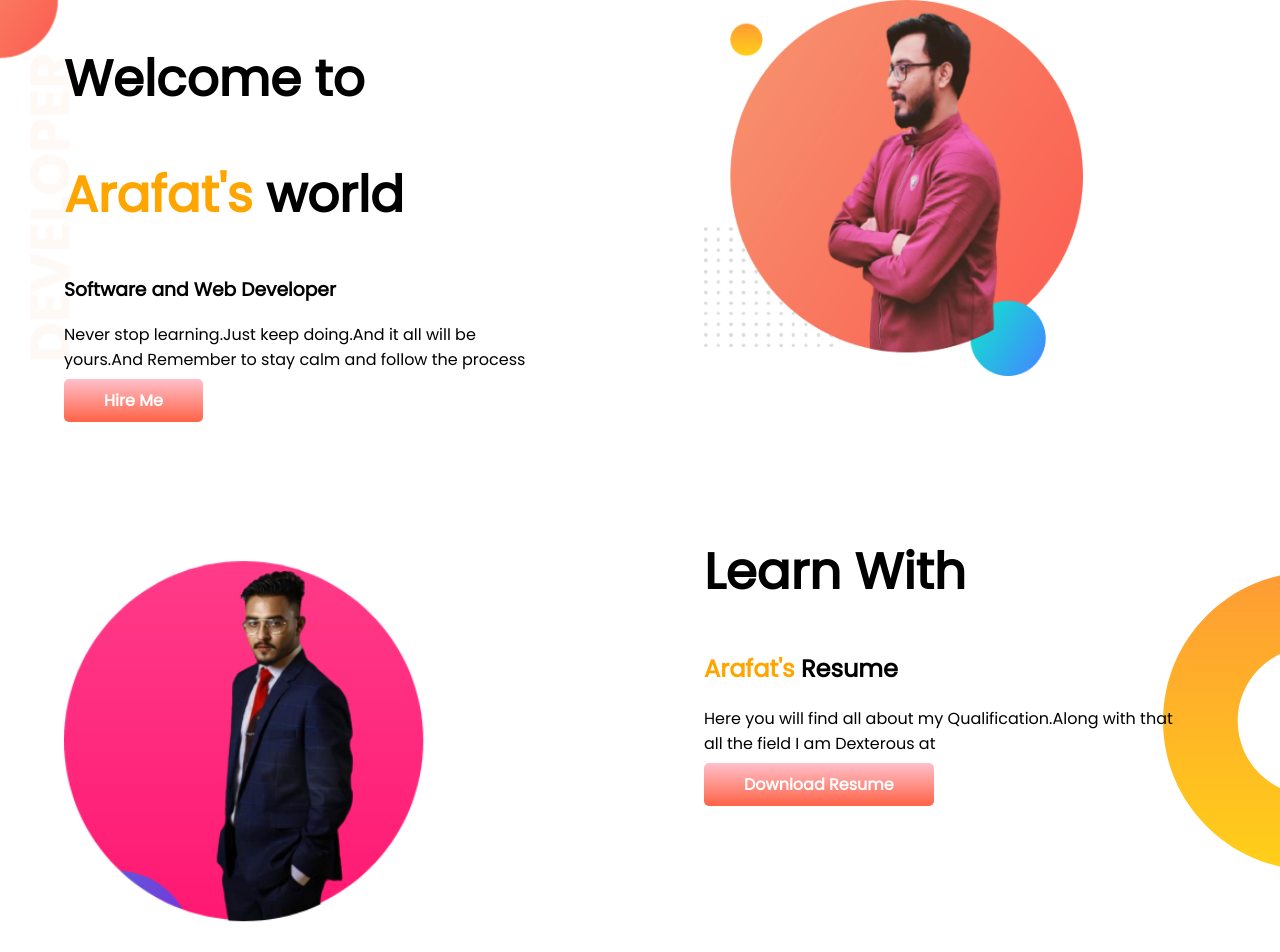
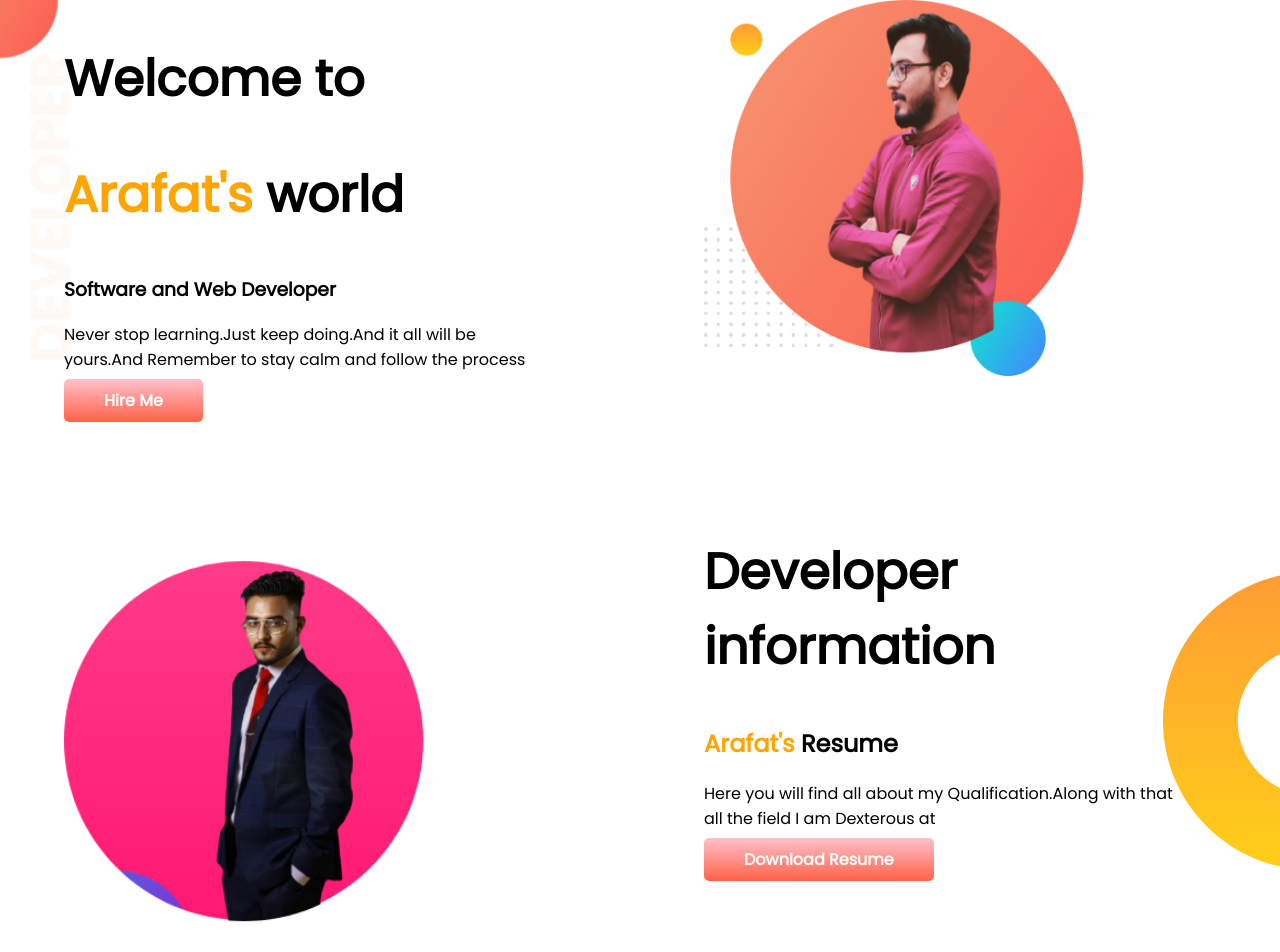
Before and after one commit to astarhehe/Anjum-Portfolio, a plain HTML site: page index.html in a window 1280 px wide. Shown: the top 952 px of the page. Drawn offline with Linux system fonts and the light colour scheme.

Commit message:
resolved

```diff
--- a/index.html
+++ b/index.html
@@ -31,7 +31,7 @@
             <img src="images/my-bg2.png" alt="Developer photo in suits">
         </div>
         <div class="half-width">
-            <h1>Learn With</h1>
+            <h1>Developer information</h1>
             <h2><span class="name"> Arafat's</span> Resume</h2>
             <p>Here you will find all about my Qualification.Along with that all the field I am Dexterous at</p>
             <a href="https://www.facebook.com/" target="_blank" class="hire-button">Download Resume</a>
```
